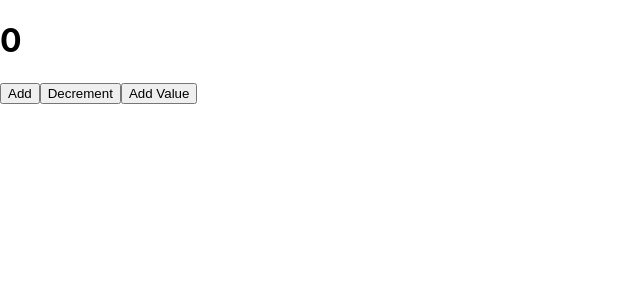
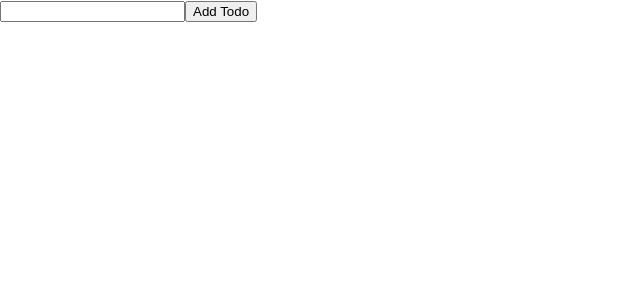
Before and after one commit to slapexs/react-typescript-crud, a React (Create React App) app: page / in a window 1280 px wide. Shown: the top 300 px of the page, without its empty margins (0-640 px from the left). Built offline with nearby package versions, Linux system fonts and the light colour scheme; the HTML template or start-up script is replaced by a standard one.

Commit message:
add duck button and input

```diff
--- a/src/app/slice/counter-slice.ts
+++ b/src/app/slice/counter-slice.ts
@@ -1,4 +1,4 @@
-import { Action, PayloadAction, createSlice } from '@reduxjs/toolkit';
+import { PayloadAction, createSlice } from '@reduxjs/toolkit';
 
 const counterSlice = createSlice({
     name: 'counter',
--- /dev/null
+++ b/src/component/DuckButton.tsx
@@ -0,0 +1,11 @@
+import { FC } from "react";
+
+interface Props {
+  btnClick: () => void;
+}
+
+const DuckButton: FC<Props> = ({ btnClick }) => {
+  return <button onClick={btnClick}>Add Todo</button>;
+};
+
+export { DuckButton };
--- /dev/null
+++ b/src/component/DuckInput.tsx
@@ -0,0 +1,11 @@
+import { FC, RefObject } from "react";
+
+interface Props {
+  inputEle: RefObject<HTMLInputElement>;
+}
+
+const DuckInput: FC<Props> = ({ inputEle }) => {
+  return <input ref={inputEle} />;
+};
+
+export { DuckInput };
--- a/src/component/HelloWorld.tsx
+++ b/src/component/HelloWorld.tsx
@@ -1,32 +1,38 @@
-import { FC, Fragment } from "react";
-import { BigText } from "./BigText";
-import { TitleText } from "./TitleText";
-import { Parent } from "./Parent";
-import Todos from "./Todos";
-import { Counter } from "./Counter";
-import { ConfirmValue } from "./ConfirmValue";
-import { AddTodo } from "./AddTodo";
-import { CounterDisplay } from "./CounterDisplay";
-import { CounterButton } from "./CounterButton";
+import { FC, Fragment, useRef } from "react";
+import { DuckInput } from "./DuckInput";
+import { DuckButton } from "./DuckButton";
+import { DuckList } from "./DuckList";
+import { useDispatch } from "react-redux";
+import { addTodo } from "../app/slice/duck-slice";
 
-const name = "Hello World New World";
+// const name = "Hello World New World";
 
-const sayName = (n?: string): string => {
-  if (n) {
-    return "This is your " + n;
-  } else {
-    return "No name here";
-  }
-};
+// const sayName = (n?: string): string => {
+//   if (n) {
+//     return "This is your " + n;
+//   } else {
+//     return "No name here";
+//   }
+// };
 
-const element = <div>{sayName(name)}</div>;
-const ele2 = <div>{name}</div>;
+// const element = <div>{sayName(name)}</div>;
+// const ele2 = <div>{name}</div>;
 
 const HelloWorld: FC = () => {
+  const dispatch = useDispatch();
+  const inputEle = useRef<HTMLInputElement>(null);
+  const duckClick = () => {
+    const name = inputEle.current?.value;
+    if (name) {
+      dispatch(addTodo(name));
+    }
+  };
+
   return (
     <Fragment>
-      <CounterDisplay />
-      <CounterButton />
+      <DuckInput inputEle={inputEle} />
+      <DuckButton btnClick={duckClick} />
+      <DuckList />
     </Fragment>
   );
 };
```
